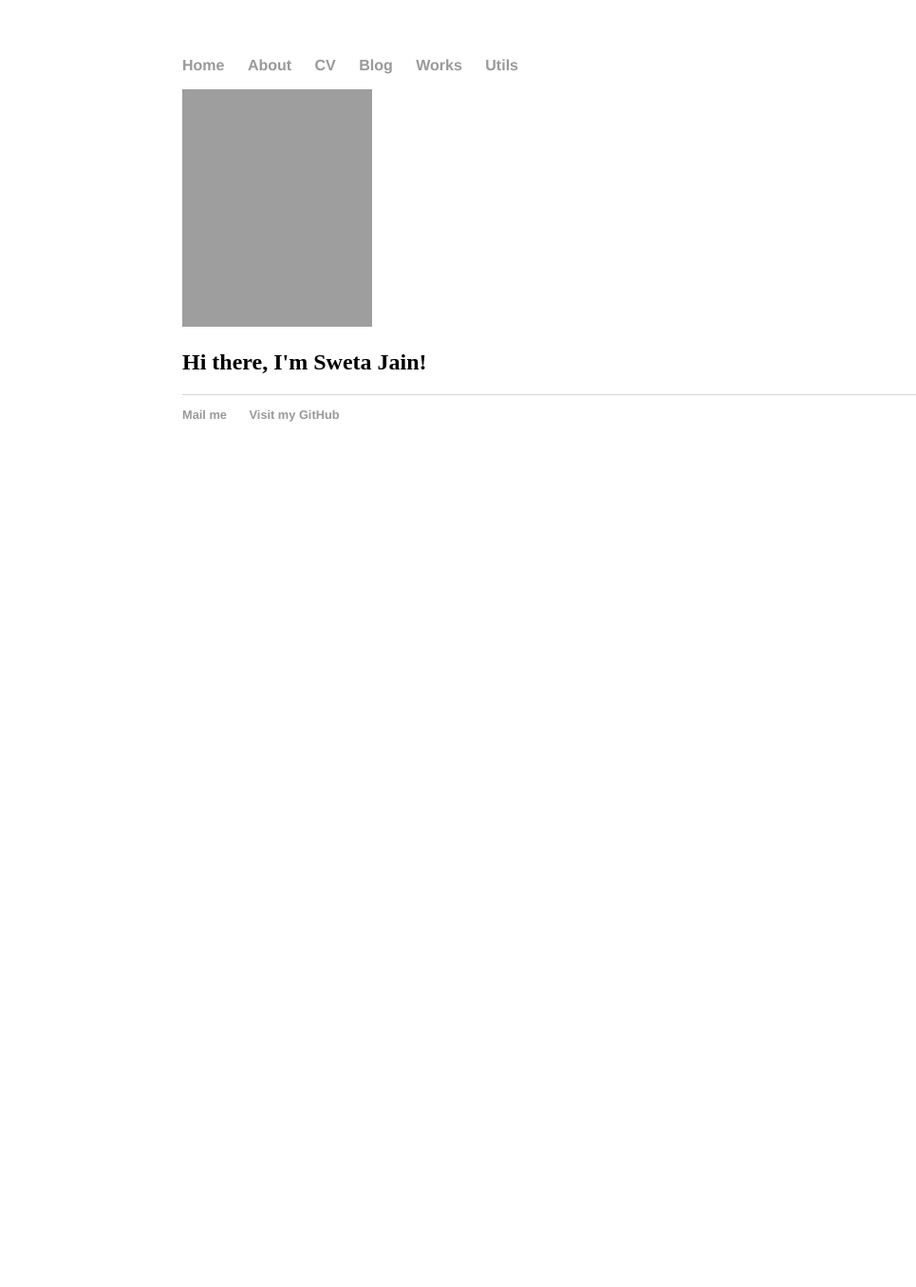
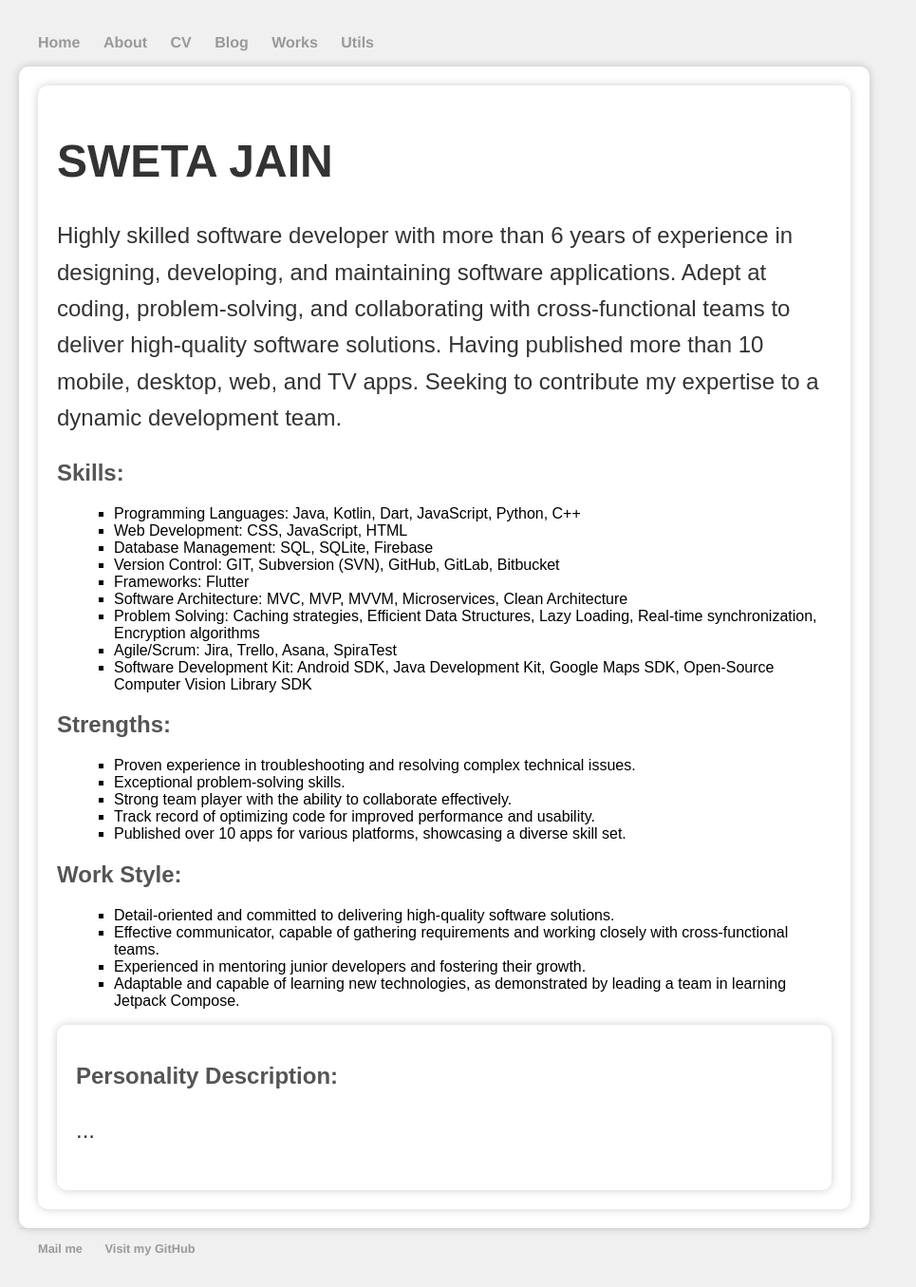
Before and after one commit to SwetaTheBest/swetathebest.github.io, a Jekyll site: the page built from about/index.html, in a window 1280 px wide. Shown: the whole page at 95% size, without its empty margins (0-965 px from the left). Built offline with Jekyll 4.4.1, drawn with Linux system fonts in a browser that asks for light colours; before the commit the page ends 900 px from its top, so only the background shows below that; grey boxes are pictures that could not be loaded.

Commit message:
Update index.html
changes

```diff
--- a/about/index.html
+++ b/about/index.html
@@ -2,9 +2,89 @@
 layout: default
 title: Sweta Jain
 ---
-<div class="blurb">
-	<image src = "https://i.stack.imgur.com/BxBCI.jpg?s=256&g=1" width="200" height="250">
-	<h2>Hi there, I'm Sweta Jain!</h2>
+<!DOCTYPE html>
+<html>
+<head>
+    <style>
+        body {
+            font-family: Arial, sans-serif;
+            margin: 0;
+            padding: 20px;
+            background-color: #f0f0f0;
+        }
 
+        .container {
+            background-color: #fff;
+            padding: 20px;
+            border-radius: 10px;
+            box-shadow: 0 0 10px rgba(0, 0, 0, 0.2);
+        }
 
-</div><!-- /.blurb -->
+        h1 {
+            color: #333;
+        }
+
+        h2 {
+            color: #555;
+        }
+
+        ul {
+            list-style-type: square;
+            margin-left: 20px;
+        }
+
+        p {
+            line-height: 1.6;
+        }
+
+        .personality-description {
+            background-color: #fff;
+            padding: 20px;
+            border-radius: 10px;
+            box-shadow: 0 0 10px rgba(0, 0, 0, 0.2);
+        }
+
+    </style>
+</head>
+<body>
+    <div class="container">
+        <h1>SWETA JAIN</h1>
+        <p>Highly skilled software developer with more than 6 years of experience in designing, developing, and maintaining software applications. Adept at coding, problem-solving, and collaborating with cross-functional teams to deliver high-quality software solutions. Having published more than 10 mobile, desktop, web, and TV apps. Seeking to contribute my expertise to a dynamic development team.</p>
+
+        <h2>Skills:</h2>
+        <ul>
+            <li>Programming Languages: Java, Kotlin, Dart, JavaScript, Python, C++</li>
+            <li>Web Development: CSS, JavaScript, HTML</li>
+            <li>Database Management: SQL, SQLite, Firebase</li>
+            <li>Version Control: GIT, Subversion (SVN), GitHub, GitLab, Bitbucket</li>
+            <li>Frameworks: Flutter</li>
+            <li>Software Architecture: MVC, MVP, MVVM, Microservices, Clean Architecture</li>
+            <li>Problem Solving: Caching strategies, Efficient Data Structures, Lazy Loading, Real-time synchronization, Encryption algorithms</li>
+            <li>Agile/Scrum: Jira, Trello, Asana, SpiraTest</li>
+            <li>Software Development Kit: Android SDK, Java Development Kit, Google Maps SDK, Open-Source Computer Vision Library SDK</li>
+        </ul>
+
+        <h2>Strengths:</h2>
+        <ul>
+            <li>Proven experience in troubleshooting and resolving complex technical issues.</li>
+            <li>Exceptional problem-solving skills.</li>
+            <li>Strong team player with the ability to collaborate effectively.</li>
+            <li>Track record of optimizing code for improved performance and usability.</li>
+            <li>Published over 10 apps for various platforms, showcasing a diverse skill set.</li>
+        </ul>
+
+        <h2>Work Style:</h2>
+        <ul>
+            <li>Detail-oriented and committed to delivering high-quality software solutions.</li>
+            <li>Effective communicator, capable of gathering requirements and working closely with cross-functional teams.</li>
+            <li>Experienced in mentoring junior developers and fostering their growth.</li>
+            <li>Adaptable and capable of learning new technologies, as demonstrated by leading a team in learning Jetpack Compose.</li>
+        </ul>
+
+        <div class="personality-description">
+            <h2>Personality Description:</h2>
+            <p>...</p> <!-- Add your personality description here -->
+        </div>
+    </div>
+</body>
+</html>
```
